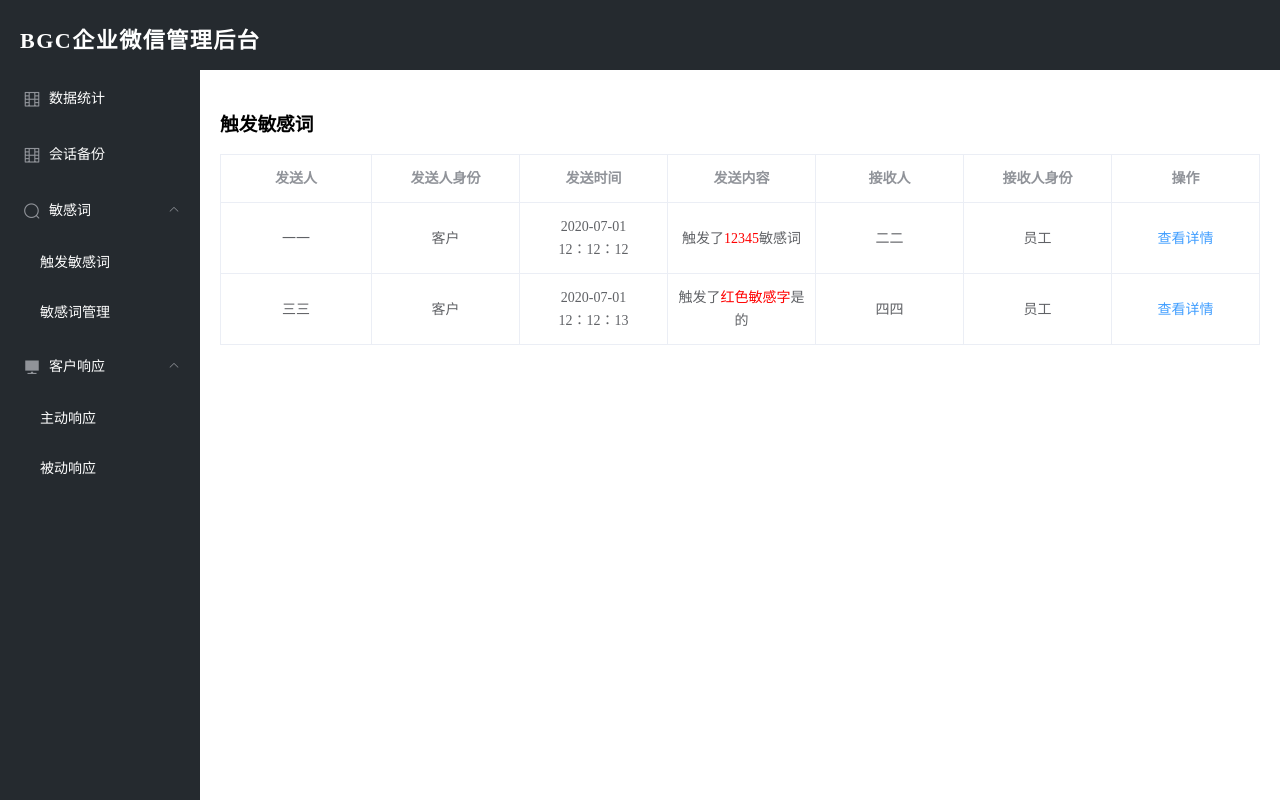
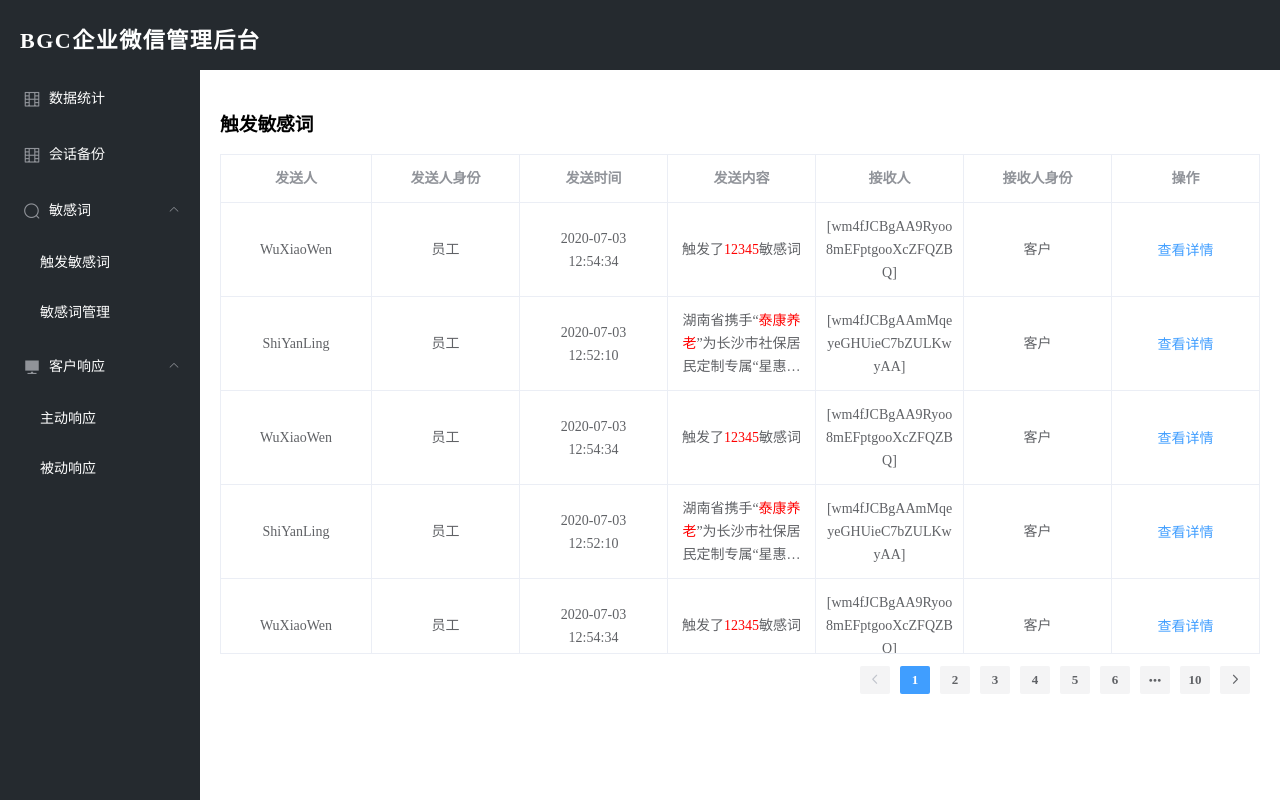
Before and after one commit to liule1001/tkwxsystem, a Vue app: page /triggeSensitiveWords in a window 1280 px wide. Built offline with nearby package versions, Linux system fonts and the light colour scheme.

Commit message:
触发敏感词逻辑

```diff
--- a/src/assets/scss/chat.scss
+++ b/src/assets/scss/chat.scss
@@ -7,7 +7,7 @@
         border-bottom: 1px solid #999;
         .customer {
             float: left;
-            width: 120px;
+            // width: 120px;
             margin-left: 20px;
             font-size: 20px;
             font-weight: 700;
--- a/src/views/ActiveResponse.vue
+++ b/src/views/ActiveResponse.vue
@@ -1,6 +1,6 @@
 <template>
   <div class="activeResponse">
-      <h3>主动响应客户</h3>
+    <h3>主动响应客户</h3>
     <div style="margin: 5px 0 20px 0;">
       <el-radio-group v-model="radio1" size="small">
         <el-radio label="1" border>当日</el-radio>
@@ -101,7 +101,7 @@
           text-color="#333"
           active-text-color="#333"
         >
-         <el-menu-item>
+          <el-menu-item>
             <CustomerNotes />
           </el-menu-item>
           <el-menu-item>
@@ -144,7 +144,7 @@
       </el-col>
       <el-col>
         <h5>聊天记录</h5>
-        <Chat :content="chatInformation"/>
+        <Chat :content="chatInformation" />
       </el-col>
     </div>
   </div>
@@ -159,26 +159,23 @@ export default {
   data() {
     return {
       radio1: "1",
-            chatInformation: {
-        Sender: "一一",
-        receiver: "二二",
+      chatInformation: {
+        staff: "一一",
+        custom: "二二",
         chatcontent: [
           {
-            role: "Sender",
-            timeOne: "2020-07-03",
-            timeTwo: "12:13:14",
+            role: "custom",
+            msgtime: "2020-07-03 12:13:14",
             content: "积极响应1"
           },
           {
-            role: "receiver",
-            timeOne: "2020-01-01",
-            timeTwo: "01:02:03",
+            role: "staff",
+            msgtime: "2020-01-01 01:02:03",
             content: "积极响应2"
           },
           {
-            role: "receiver",
-            timeOne: "2020-01-01",
-            timeTwo: "01:02:03",
+            role: "custom",
+            msgtime: "2020-01-01 01:02:03",
             content: "积极响应3"
           }
         ]
--- a/src/views/PassiveResponse.vue
+++ b/src/views/PassiveResponse.vue
@@ -159,25 +159,22 @@ export default {
     return {
       radio1: "1",
       chatInformation: {
-        Sender: "一一",
-        receiver: "二二",
+        staff: "一一",
+        custom: "二二",
         chatcontent: [
           {
-            role: "Sender",
-            timeOne: "2020-07-03",
-            timeTwo: "12:13:14",
+            role: "staff",
+            msgtime: "2020-07-03 12:13:14",
             content: "被动响应1"
           },
           {
-            role: "receiver",
-            timeOne: "2020-01-01",
-            timeTwo: "01:02:03",
+            role: "staff",
+            msgtime: "2020-01-01 01:02:03",
             content: "被动响应2"
           },
           {
-            role: "receiver",
-            timeOne: "2020-01-01",
-            timeTwo: "01:02:03",
+            role: "custom",
+            msgtime: "2020-01-01 01:02:03",
             content: "被动响应3"
           }
         ]
--- a/src/views/SessionBackup.vue
+++ b/src/views/SessionBackup.vue
@@ -244,26 +244,23 @@ export default {
   data() {
     return {
       chatInformation: {
-        Sender: "一一",
-        receiver: "二二",
+        staff: "一一",
+        custom: "二二",
         chatcontent: [
           {
-            role: "Sender",
-            timeOne: "2020-07-03",
-            timeTwo: "12:13:14",
-            content: "聊天备份1"
+            role: "staff",
+            msgtime: "2020-07-03 12:13:14",
+            content: "聊天备份11"
           },
           {
-            role: "receiver",
-            timeOne: "2020-01-01",
-            timeTwo: "01:02:03",
-            content: "聊天备份2"
+            role: "staff",
+            msgtime: "2020-01-01 01:02:03",
+            content: "聊天备份12"
           },
           {
-            role: "receiver",
-            timeOne: "2020-01-01",
-            timeTwo: "01:02:03",
-            content: "聊天备份3"
+            role: "custom",
+            msgtime: "2020-01-01 01:02:03",
+            content: "聊天备份13"
           }
         ]
       }
--- a/src/views/TriggeSensitiveWords.vue
+++ b/src/views/TriggeSensitiveWords.vue
@@ -12,7 +12,7 @@
         </el-table-column>
         <el-table-column prop="content" label="发送内容" align="center">
           <template slot-scope="scope">
-            <div v-html="scope.row.content"></div>
+            <div v-html="scope.row.content" class="tableLimit"></div>
           </template>
         </el-table-column>
         <el-table-column prop="tolist" label="接收人" align="center"></el-table-column>
@@ -23,6 +23,14 @@
           </template>
         </el-table-column>
       </el-table>
+      <el-pagination
+        background
+        layout="prev, pager, next"
+        :total="count"
+        :page-size="10"
+        @current-change="handleCurrentChange"
+        class="pagination"
+      ></el-pagination>
     </div>
     <div v-if="modalShow">
       <el-dialog title="聊天内容" :visible.sync="modalShow" center>
@@ -40,73 +48,140 @@ export default {
     return {
       tableData: [],
       modalShow: false,
-      form: {
-        name: "1",
-        region: "1",
-        date1: "1",
-        date2: "1",
-        delivery: false,
-        type: [],
-        resource: "1",
-        desc: "1"
-      },
-      chatInformation: {
-        Sender: "一一",
-        receiver: "二二",
-        chatcontent: [
-          {
-            role: "Sender",
-            timeOne: "2020-07-03",
-            timeTwo: "12:13:14",
-            content: "巴拉巴拉<span style='color:red'>聊天</span>聊天聊天聊天"
-          },
-          {
-            role: "receiver",
-            timeOne: "2020-01-01",
-            timeTwo: "01:02:03",
-            content: "哔哔叭叭哈哈哈哈哈哈哈哈哈哈"
-          },
-          {
-            role: "receiver",
-            timeOne: "2020-01-01",
-            timeTwo: "01:02:03",
-            content: "第三段聊天"
-          }
-        ]
-      }
+      chatInformation: {},
+      count: 100
     };
   },
   created() {
-    let table=[
+    let res = [
       {
-          formm: "一一",
-          formmIdentity: "客户",
-          msgtime:'2020-07-01 12：12：12',
-          content: '触发了<span style="color:red">12345</span>敏感词',
-          tolist: "二二",
-          tolistIdentity: "员工"
-        },
-        {
-          formm: "三三",
-          formmIdentity: "客户",
-          msgtime:'2020-07-01 12：12：13',
-          content:  '触发了<span style="color:red">红色敏感字</span>是的',
-          tolist: "四四",
-          tolistIdentity: "员工"
-        }
-    ]
-    let tabledata=table.map((item)=>{
+        msgtype: "text",
+        msgid: "12271759686357257076_1593752074",
+        action: "send",
+        fromm: "WuXiaoWen",
+        tolist: "[wm4fJCBgAA9Ryoo8mEFptgooXcZFQZBQ]",
+        roomid: "",
+        msgtime: "2020-07-03 12:54:34",
+        content: "触发了<span style='color:red'>12345</span>敏感词"
+      },
+      {
+        msgtype: "text",
+        msgid: "9867567917735866980_1593751929",
+        action: "send",
+        fromm: "ShiYanLing",
+        tolist: "[wm4fJCBgAAmMqeyeGHUieC7bZULKwyAA]",
+        roomid: "",
+        msgtime: "2020-07-03 12:52:10",
+        content:
+          "湖南省携手“<span style='color:red'>泰康养老</span>”为长沙市社保居民定制专属“星惠保惠民保障方案”。切实解决“看病难、看病贵”等问题。"
+      },
+      {
+        msgtype: "text",
+        msgid: "12271759686357257076_1593752074",
+        action: "send",
+        fromm: "WuXiaoWen",
+        tolist: "[wm4fJCBgAA9Ryoo8mEFptgooXcZFQZBQ]",
+        roomid: "",
+        msgtime: "2020-07-03 12:54:34",
+        content: "触发了<span style='color:red'>12345</span>敏感词"
+      },
+      {
+        msgtype: "text",
+        msgid: "9867567917735866980_1593751929",
+        action: "send",
+        fromm: "ShiYanLing",
+        tolist: "[wm4fJCBgAAmMqeyeGHUieC7bZULKwyAA]",
+        roomid: "",
+        msgtime: "2020-07-03 12:52:10",
+        content:
+          "湖南省携手“<span style='color:red'>泰康养老</span>”为长沙市社保居民定制专属“星惠保惠民保障方案”。切实解决“看病难、看病贵”等问题。"
+      },
+      {
+        msgtype: "text",
+        msgid: "12271759686357257076_1593752074",
+        action: "send",
+        fromm: "WuXiaoWen",
+        tolist: "[wm4fJCBgAA9Ryoo8mEFptgooXcZFQZBQ]",
+        roomid: "",
+        msgtime: "2020-07-03 12:54:34",
+        content: "触发了<span style='color:red'>12345</span>敏感词"
+      },
+      {
+        msgtype: "text",
+        msgid: "9867567917735866980_1593751929",
+        action: "send",
+        fromm: "ShiYanLing",
+        tolist: "[wm4fJCBgAAmMqeyeGHUieC7bZULKwyAA]",
+        roomid: "",
+        msgtime: "2020-07-03 12:52:10",
+        content:
+          "湖南省携手“<span style='color:red'>泰康养老</span>”为长沙市社保居民定制专属“星惠保惠民保障方案”。切实解决“看病难、看病贵”等问题。"
+      },
+      {
+        msgtype: "text",
+        msgid: "12271759686357257076_1593752074",
+        action: "send",
+        fromm: "WuXiaoWen",
+        tolist: "[wm4fJCBgAA9Ryoo8mEFptgooXcZFQZBQ]",
+        roomid: "",
+        msgtime: "2020-07-03 12:54:34",
+        content: "触发了<span style='color:red'>12345</span>敏感词"
+      },
+      {
+        msgtype: "text",
+        msgid: "9867567917735866980_1593751929",
+        action: "send",
+        fromm: "ShiYanLing",
+        tolist: "[wm4fJCBgAAmMqeyeGHUieC7bZULKwyAA]",
+        roomid: "",
+        msgtime: "2020-07-03 12:52:10",
+        content:
+          "湖南省携手“<span style='color:red'>泰康养老</span>”为长沙市社保居民定制专属“星惠保惠民保障方案”。切实解决“看病难、看病贵”等问题。"
+      },
+      {
+        msgtype: "text",
+        msgid: "12271759686357257076_1593752074",
+        action: "send",
+        fromm: "WuXiaoWen",
+        tolist: "[wm4fJCBgAA9Ryoo8mEFptgooXcZFQZBQ]",
+        roomid: "",
+        msgtime: "2020-07-03 12:54:34",
+        content: "触发了<span style='color:red'>12345</span>敏感词"
+      },
+      {
+        msgtype: "text",
+        msgid: "9867567917735866980_1593751929",
+        action: "send",
+        fromm: "ShiYanLing",
+        tolist: "[wm4fJCBgAAmMqeyeGHUieC7bZULKwyAA]",
+        roomid: "",
+        msgtime: "2020-07-03 12:52:10",
+        content:
+          "湖南省携手“<span style='color:red'>泰康养老</span>”为长沙市社保居民定制专属“星惠保惠民保障方案”。切实解决“看病难、看病贵”等问题。"
+      }
+    ];
+    // 初始化请求
+    // let param = {
+    //   page: 1,
+    //   limit: 10,
+    //   msgtype: "text"
+    // };
+    // this.$http
+    // .post({ url: "/ceping-0.0.1-SNAPSHOT/ceping/save",arg: param})
+    //   .then(response => {
+    //     console.log("response", response);
+    //   });
+    let table = res.map(item => {
       return {
-        formm:item.formm,
-        formmIdentity:item.formmIdentity,
-        msgtime:item.msgtime.replace(/\s+/g,'<br/>'),
-        content:item.content,
+        formm: item.fromm,
+        formmIdentity: item.fromm.match("wm4f") ? "客户" : "员工",
+        msgtime: item.msgtime.replace(/\s+/g, "<br/>"),
+        content: item.content,
         tolist: item.tolist,
-        tolistIdentity: item.tolistIdentity
-      }
-
-    })
-    this.tableData=tabledata
+        tolistIdentity: item.tolist.match("wm4f") ? "客户" : "员工"
+      };
+    });
+    this.tableData = table;
   },
   methods: {
     // deleteRow(index, rows) {
@@ -114,9 +189,84 @@ export default {
     //   this.modalShow = !this.modalShow
     //   alert(this.modalShow)
     // }
-    details(index, rows) {
-      console.log(index, rows);
+    details(index) {
+      console.log(index);
+      let staff = index.formmIdentity === "员工" ? index.formm : index.tolist; //通过判断是不是客户确定是哪个位置
+      let custom = index.formmIdentity === "员工" ? index.tolist : index.formm;
+      // 请求数据，回调执行一下操作
+      // let param = {
+      //   page: 1,
+      //   limit: 10,
+      //   msgtype: "text",
+      //   tolist:index.tolist,
+      //   formm:index.formm,
+      //   time_between:item.msgtime.replace('<br/>', " ")
+      // };
+      // this.$http
+      // .post({ url: "/ceping-0.0.1-SNAPSHOT/ceping/save",arg: param})
+      //   .then(response => {
+      //     console.log("response", response);
+      //   });
+      let res = [
+        {
+          msgtype: "text",
+          msgid: "6090739809806389162_1593580896",
+          action: "send",
+          fromm: "[wm4fJCBgAA9Ryoo8mEFptgooXcZFQZBQ]",
+          tolist: "WuXiaoWen",
+          roomid: "",
+          msgtime: "2020-07-01 13:21:37",
+          content: "聊天<span style='color:red'>一</span>"
+        },
+        {
+          msgtype: "text",
+          msgid: "18359870725314323191_1593580901",
+          action: "send",
+          fromm: "WuXiaoWen",
+          tolist: "[wm4fJCBgAA9Ryoo8mEFptgooXcZFQZBQ]",
+          roomid: "",
+          msgtime: "2020-07-01 13:21:41",
+          content: "我这信号好像不太好"
+        },
+        {
+          msgtype: "text",
+          msgid: "13844107868684910760_1593580916",
+          action: "send",
+          fromm: "[wm4fJCBgAA9Ryoo8mEFptgooXcZFQZBQ]",
+          tolist: "WuXiaoWen",
+          roomid: "",
+          msgtime: "2020-07-01 13:21:56",
+          content: "马上"
+        }
+      ];
+      let chatcontent = res.map(item => {
+        return {
+          role: item.fromm === staff ? "staff" : "custom",
+          msgtime: item.msgtime,
+          content: item.content
+        };
+      });
+      let chatInformation = {
+        staff: staff, //通过判断是不是客户确定是哪个位置
+        custom: custom,
+        chatcontent: chatcontent
+      };
+      this.chatInformation = chatInformation;
       this.modalShow = !this.modalShow;
+    },
+    handleCurrentChange(e) {
+      console.log("第几页", e);
+      // 再次请求
+      // let param = {
+      //   page: e,
+      //   limit: 10,
+      //   msgtype: "text"
+      // };
+      // this.$http
+      // .post({ url: "/ceping-0.0.1-SNAPSHOT/ceping/save",arg: param})
+      //   .then(response => {
+      //     console.log("response", response);
+      //   });
     }
   }
 };
@@ -129,4 +279,15 @@ export default {
 .el-dialog--center .el-dialog__body {
   padding: 0;
 }
+.tableLimit {
+  overflow: hidden;
+  text-overflow: ellipsis;
+  display: -webkit-box;
+  -webkit-line-clamp: 3; /*可以显示的行数，超出部分用...表示 */
+  -webkit-box-orient: vertical;
+}
+.pagination {
+  float: right;
+  margin-top: 10px;
+}
 </style>
```
Also changed, not shown: src/components/Chat.vue (+5 -6 lines).
